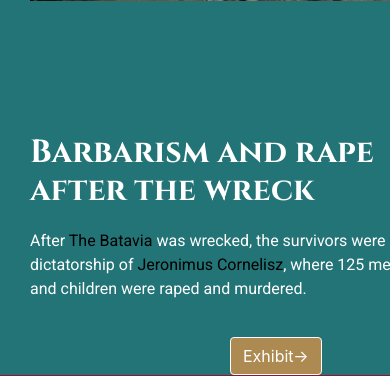
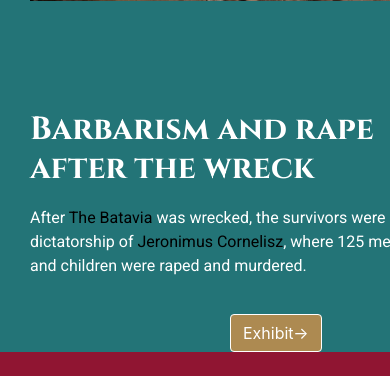
Before and after one commit to Litlfoot/batavia_shipwreck, a PHP site: page / in a window 390 px wide; the page is wider, and only the part inside the window is pictured. Shown: the part 1089-1465 px from the top of that part. Run offline with PHP 8.4, Linux system fonts and the light colour scheme.

Commit message:
Update responsive.css
Trying to make responsive

```diff
--- a/responsive.css
+++ b/responsive.css
@@ -1,10 +1,14 @@
-@media only screen and (max-width: 1100px) {
+/* @media only screen and (max-width: 1100px) {
     .bg1 {
         background: url("images/bg1.jpg");
 
         background-size: cover;
         background-position: -140px;
     }
+ */
+ @media only screen and (max-width: 1150px) {.reignbg{background-size:cover;}}
 
-
-}
+@media only screen and (max-width: 992px) {
+    .barbarism_image{padding-right:50%;}
+   /*  .barbarismbg h2{padding-left:80%;} this works but image doesnt ???*/
+.barbarismbg h2{margin-top:60px;}}
```
